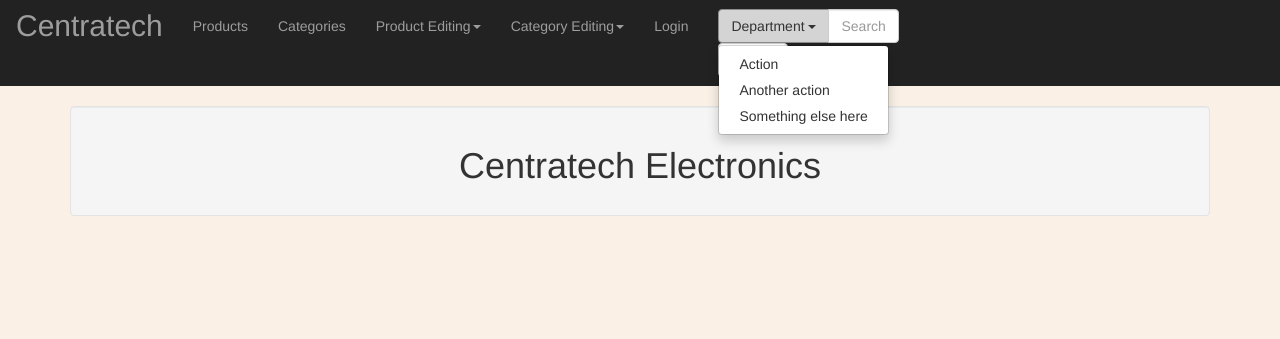
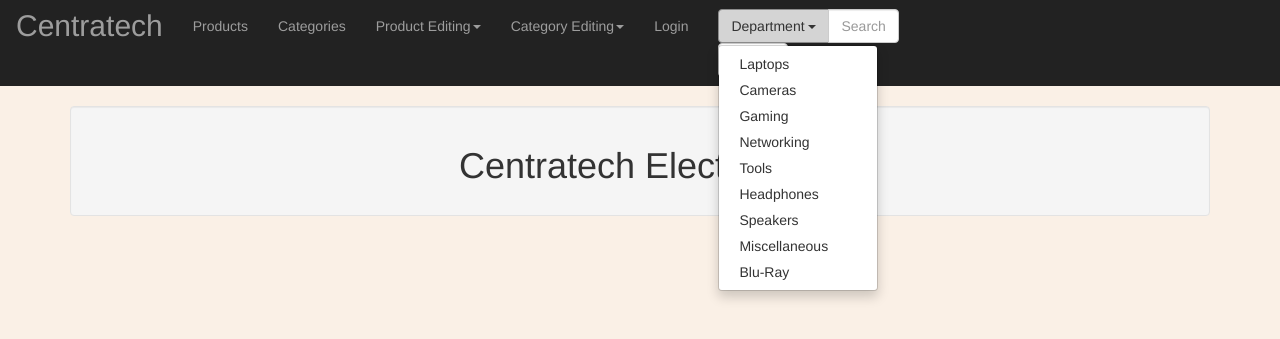
Before and after one commit to kaistullich/Centratech-Website, a Flask app: page / in a window 1280 px wide, after a click on "Department". Shown: the top 339 px of the page. Run offline with Flask 2, Linux system fonts and the light colour scheme; some libraries are stand-ins or nearby versions.

Commit message:
manualy entered all dropdown categories

```diff
--- a/newProject/my_app/templates/navbar.html
+++ b/newProject/my_app/templates/navbar.html
@@ -66,9 +66,15 @@
 					      <div class="input-group-btn">
 					        <button type="button" class="btn btn-default dropdown-toggle" data-toggle="dropdown" aria-haspopup="true" aria-expanded="false">Department <span class="caret"></span></button>
 					        <ul class="dropdown-menu">
-								<li><a href="#">Action</a></li>
-						        <li><a href="#">Another action</a></li>
-						        <li><a href="#">Something else here</a></li>
+								<li><a href="#">Laptops</a></li>
+								<li><a href="#">Cameras</a></li>
+								<li><a href="#">Gaming</a></li>
+								<li><a href="#">Networking</a></li>
+								<li><a href="#">Tools</a></li>
+								<li><a href="#">Headphones</a></li>
+								<li><a href="#">Speakers</a></li>
+								<li><a href="#">Miscellaneous</a></li>
+								<li><a href="#">Blu-Ray</a></li>
 					        </ul>
 					       </div><!-- /Dropdown Button -->
 					      <input type="text" name="name" class="form-control" placeholder="Search Products...">
```
